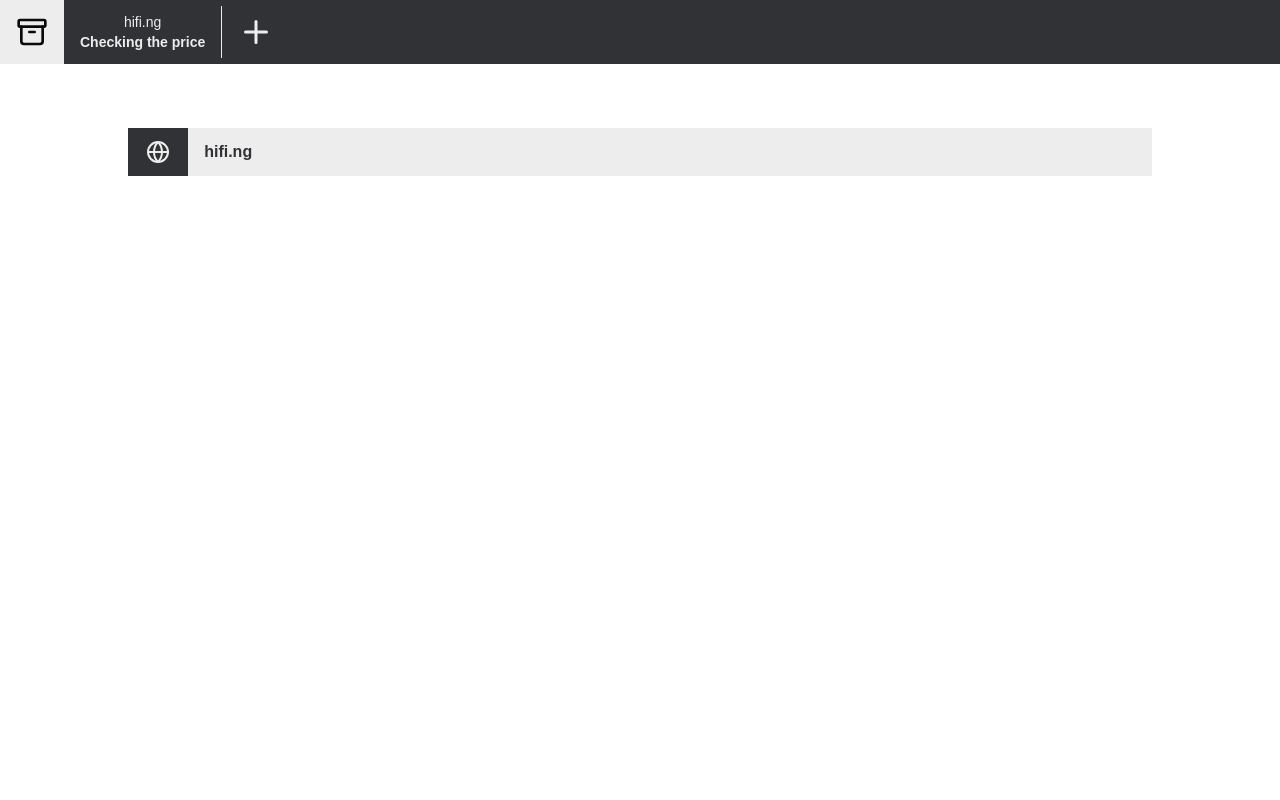
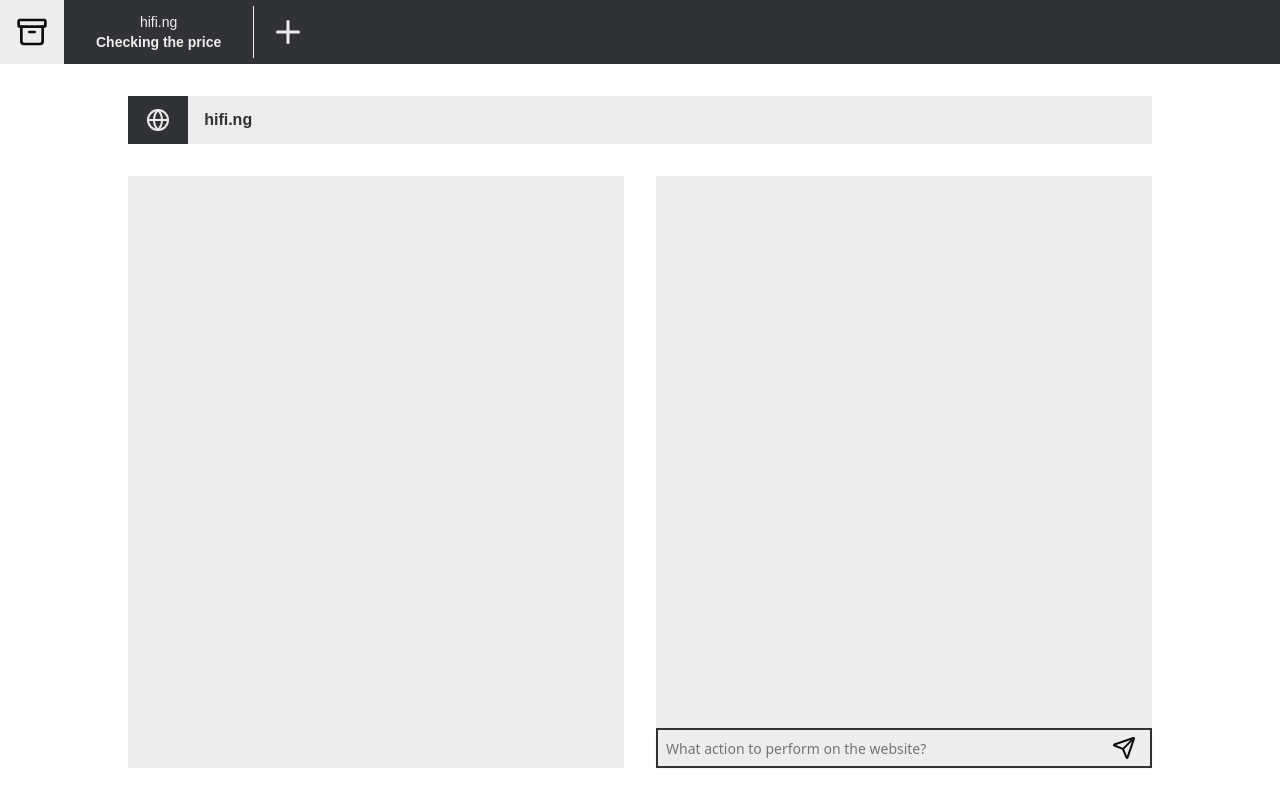
Before and after one commit to HackYeah-SpaceY/spaceY-frontend, a Next.js app: page /main in a window 1280 px wide. Built offline with nearby package versions, Linux system fonts and the light colour scheme.

Commit message:
design improvements on main page

```diff
--- a/app/main/page.tsx
+++ b/app/main/page.tsx
@@ -1,13 +1,14 @@
 import { Navbar } from "@/components/navbar";
-import { Globe } from "lucide-react";
+import { Input } from "@/components/ui/input";
+import { Globe, Send } from "lucide-react";
 
 export default function Main() {
   return (
-    <div className="w-full min-h-[100dvh] ">
+    <div className="w-full flex flex-col min-h-[100dvh] ">
       <Navbar />
 
-      <div className="w-[80%]  min-h-[calc(100dvh-64px)] mx-auto pt-16">
-        <div className="w-full h-12  flex  ">
+      <div className="w-[80%] h-full  mx-auto pt-8">
+        <div className="w-full h-12 flex">
           <div className="w-16 flex items-center justify-center h-full bg-[#313235]">
             <Globe size={24} color="#EDEDED" />
           </div>
@@ -15,10 +16,18 @@
             hifi.ng
           </div>
         </div>
+      </div>
 
-        <div className="flex gap-x-8 min-h-full bg-black">
-          <div className="min-h-full w-full bg-[#EDEDED]"></div>
-          <div className="min-h-full w-full bg-[#EDEDED]"></div>
+      <div className="flex gap-x-8 flex-1 py-8 w-[80%] mx-auto">
+        <div className="min-h-[80%] w-full bg-[#EDEDED]"></div>
+        <div className="min-h-full relative w-full bg-[#EDEDED]">
+          <div className="absolute w-full flex items-center justify-between bottom-0 left-0">
+            <Input
+              className="w-full flex justify-between items-center  px-4 font-sans border-2 p-2 h-10 rounded-none border-[#313235] "
+              placeholder="What action to perform on the website?"
+            />
+            <Send className="absolute right-4" />
+          </div>
         </div>
       </div>
     </div>
--- a/components/navbar.tsx
+++ b/components/navbar.tsx
@@ -4,16 +4,16 @@
 export function Navbar() {
   return (
     <div className="w-full flex h-16 bg-[#313235]">
-      <div className="w-16 flex mr-4 items-center justify-center h-full bg-[#EDEDED]">
+      <button className="w-16 flex mr-4 items-center justify-center h-full bg-[#EDEDED]">
         <ArchiveIcon size={32} />
-      </div>
+      </button>
 
-      <div className="flex justify-center flex-col items-center">
+      <button className="flex justify-center flex-col items-center px-4 my-1 hover:bg-[#4d5055]/50">
         <div className="text-[#EDEDED] text-sm">hifi.ng</div>
         <div className="text-[#EDEDED] font-semibold text-sm">
           Checking the price
         </div>
-      </div>
+      </button>
 
       <div className="h-[80%] my-auto ml-4 w-[1px] bg-[#EDEDED]"></div>
 
```
